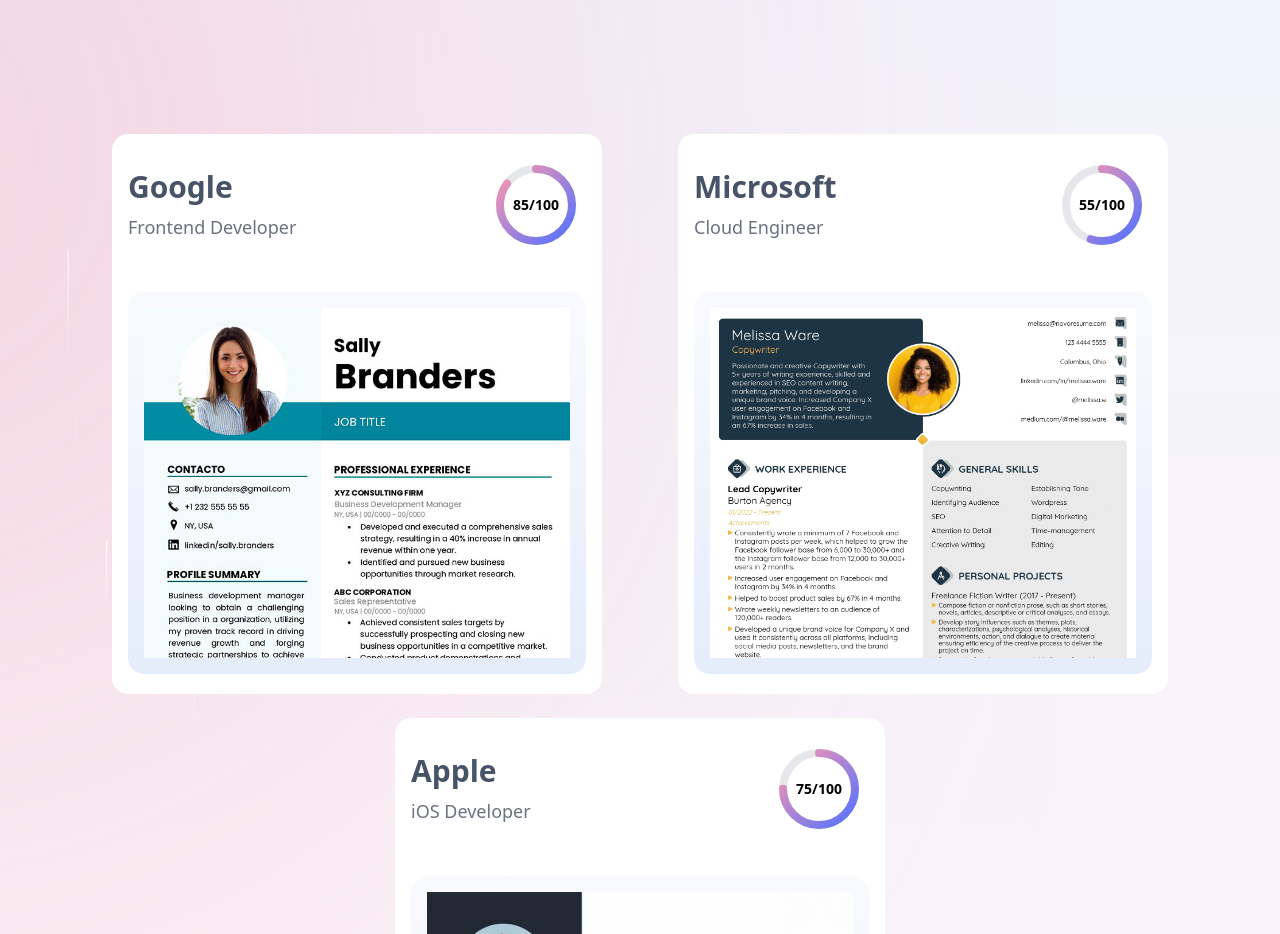
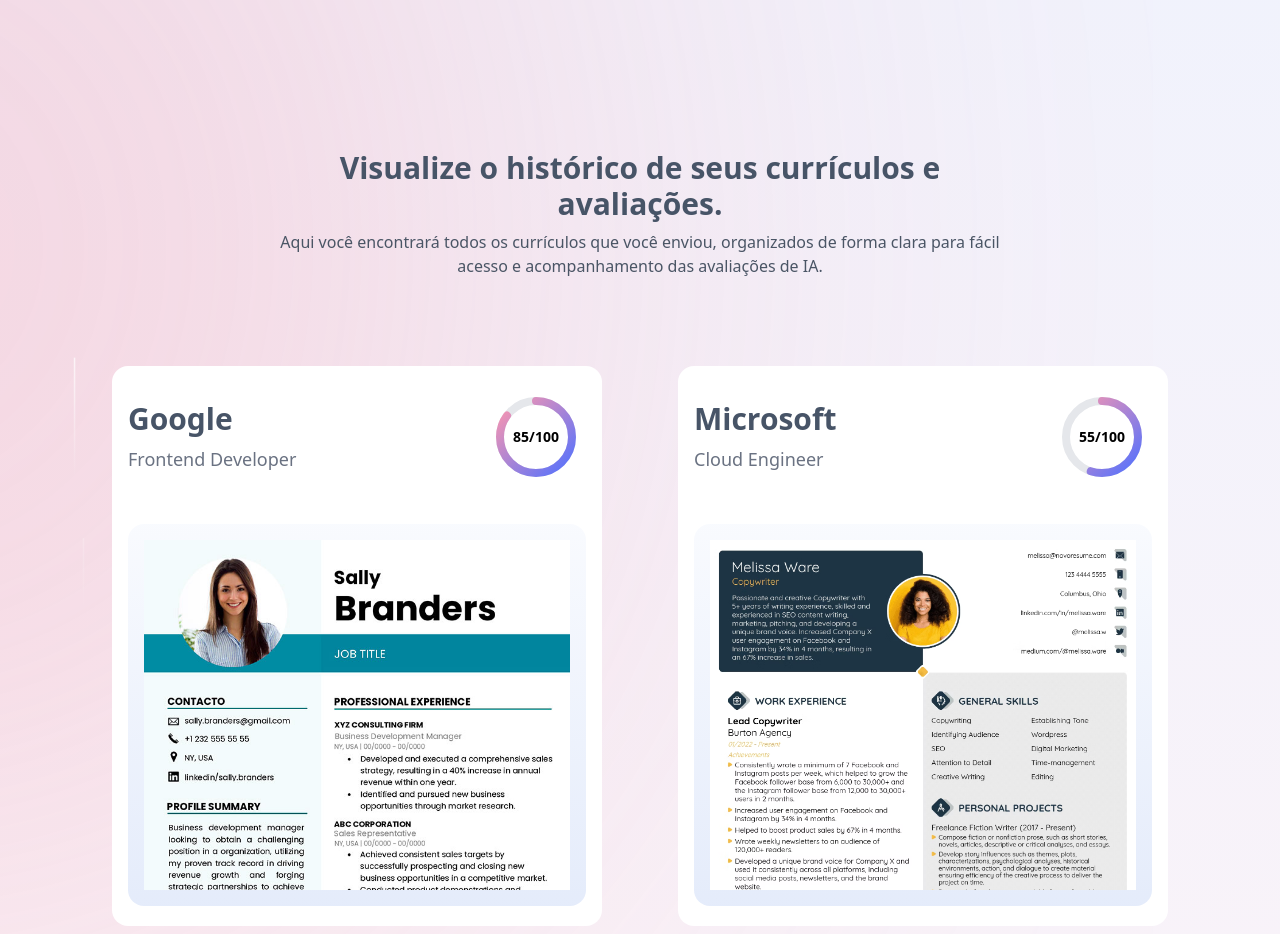
Before and after one commit to Rafael01Gx/resume-analyzer-ai, an Angular app: page /home in a window 1280 px wide. Shown: the part 920-1854 px from the top of the page. Built offline with nearby package versions, Linux system fonts and the light colour scheme; a web font is replaced by a local one.

Commit message:
update: Adicionado descrição em resumes section.

```diff
--- a/src/app/pages/home.component.ts
+++ b/src/app/pages/home.component.ts
@@ -83,6 +83,12 @@
               </div>
             </div>
           </div>
+          <div class="mb-10 p-4 text-center max-w-3xl" >
+            <h2 class="font-semibold text-lg ">Visualize o histórico de seus currículos e avaliações.</h2>
+            <p class="text-gray-600 mt-2">
+              Aqui você encontrará todos os currículos que você enviou, organizados de forma clara para fácil acesso e acompanhamento das avaliações de IA.
+            </p>
+          </div>
           <div class="resumes-section">
             @for (resume of mockResumes; track resume.id; let i = $index) {
               <app-resume-card [isMock]="true" [key]="i" [resume]="resume"/>
```
